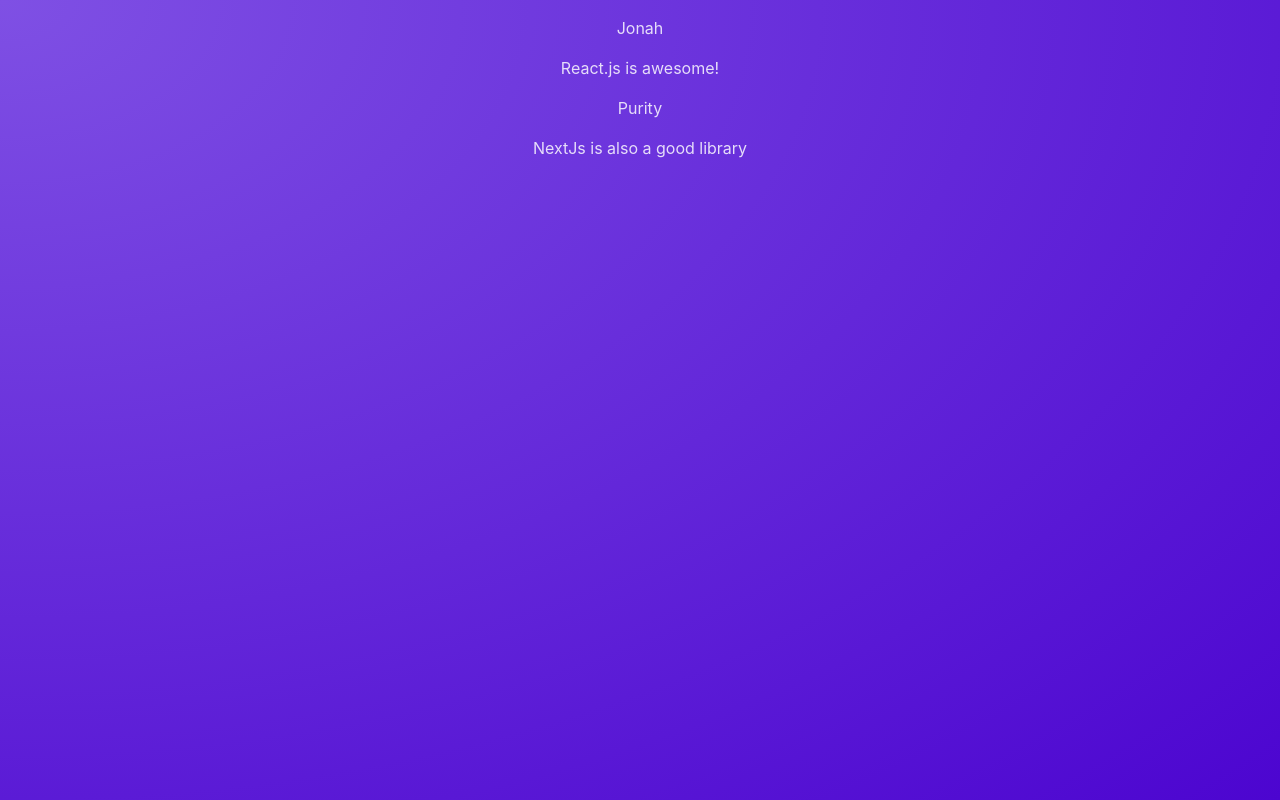
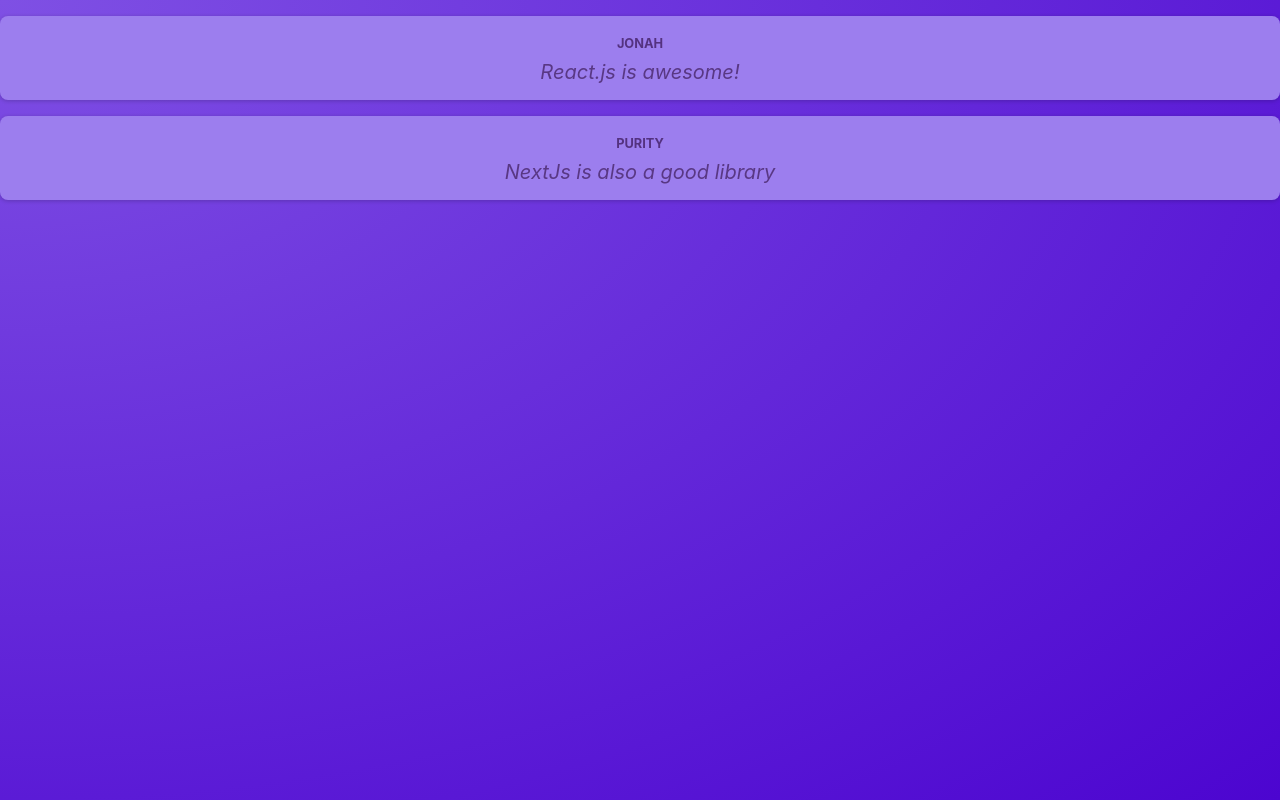
Before and after one commit to jonahunuafe/twitter-like-app, a React (Vite) app: page / in a window 1280 px wide. Built offline with nearby package versions, Linux system fonts and the light colour scheme.

Commit message:
css modules

```diff
--- a/src/components/Post.jsx
+++ b/src/components/Post.jsx
@@ -1,8 +1,10 @@
+import classes from './Post.module.css'
+
 function Post(props) {
     return (
-        <div>
-            <p>{props.author}</p>
-            <p>{props.body}</p>
+        <div className={classes.post}>
+            <p className={classes.author}>{props.author}</p>
+            <p className={classes.text}>{props.body}</p>
         </div>
     );
 }
--- /dev/null
+++ b/src/components/Post.module.css
@@ -0,0 +1,35 @@
+.post {
+    margin: 1rem 0;
+    padding: 1rem;
+    background-color: #9c7eee;
+    border-radius: 8px;
+    box-shadow: 0 1px 4px rgba(0, 0, 0, 0.2);
+    animation: animate-in 1s ease-out forwards;
+}
+
+.author {
+    font-size: 0.8rem;
+    font-weight: bold;
+    color: #543280;
+    margin: 0;
+    text-transform: uppercase;
+}
+
+.text {
+    white-space: pre-wrap;
+    font-size: 1.25rem;
+    margin: 0.25rem 0 0 0;
+    color: #593884;
+    font-style: italic;
+}
+
+@keyframes animate-in {
+    from {
+      opacity: 0;
+      transform: translateY(1rem);
+    }
+    to {
+      opacity: 1;
+      transform: translateY(0);
+    }
+}
```
